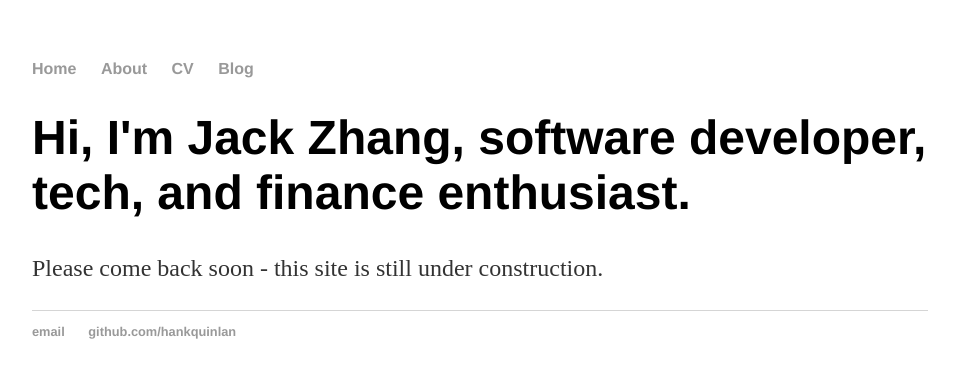
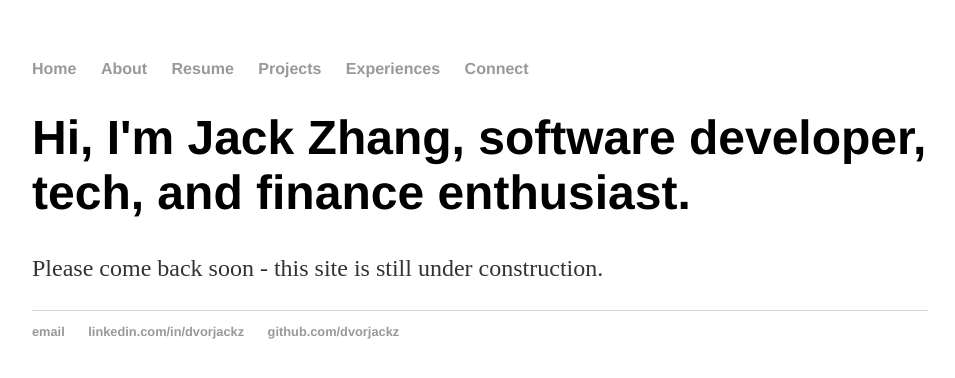
Before and after one commit to dvorjackz/dvorjackz.github.io, a Jekyll site: the page built from index.html, in a window 1280 px wide. Shown: the top 378 px of the page, without its empty margins (160-1115 px from the left). Built offline with Jekyll 4.4.1, drawn with Linux system fonts in a browser that asks for light colours.

Commit message:
Update default.html

```diff
--- a/_layouts/default.html
+++ b/_layouts/default.html
@@ -10,8 +10,10 @@
 	    		<ul>
 	        		<li><a href="/">Home</a></li>
 		        	<li><a href="/about">About</a></li>
-	        		<li><a href="/cv">CV</a></li>
-	        		<li><a href="/blog">Blog</a></li>
+				<li><a href="/cv">Resume</a></li>
+	        		<li><a href="/cv">Projects</a></li>
+	        		<li><a href="/blog">Experiences</a></li>
+				<li><a href="/blog">Connect</a></li>
 	    		</ul>
 			</nav>
 			<div class="container">
@@ -21,8 +23,9 @@
 			</div><!-- /.container -->
 			<footer>
 	    		<ul>
-	        		<li><a href="mailto:hankquinlanhub@gmail.com">email</a></li>
-	        		<li><a href="https://github.com/hankquinlan">github.com/hankquinlan</a></li>
+	        		<li><a href="mailto:dvorjackz@ucla.edu">email</a></li>
+				<li><a href="https://linkedin.com/in/dvorjackz">linkedin.com/in/dvorjackz</a></li>
+	        		<li><a href="https://github.com/dvorjackz">github.com/dvorjackz</a></li>
 				</ul>
 			</footer>
 		</body>
```
